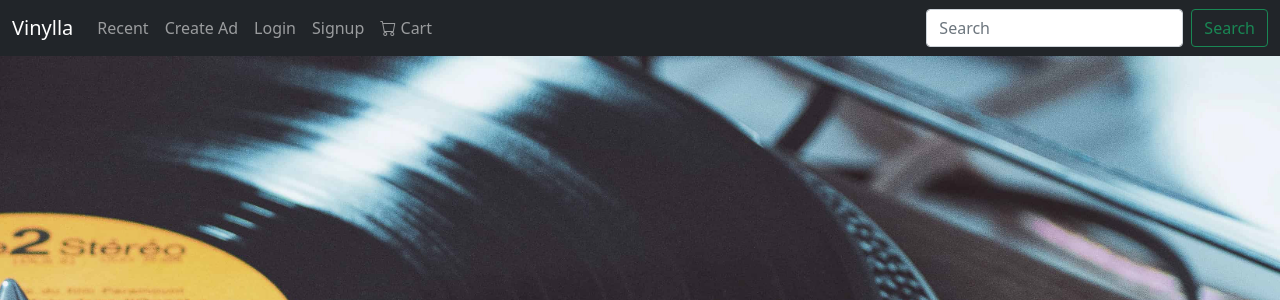
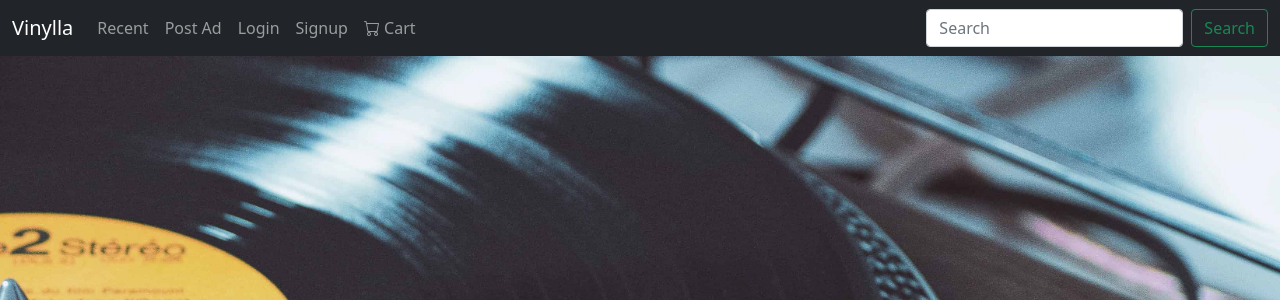
Before and after one commit to kdegois/vinylla, a PHP site: page /index.php in a window 1280 px wide. Shown: the top 300 px of the page. Run offline with PHP 8.4, Linux system fonts and the light colour scheme; some libraries are stand-ins or nearby versions.

Commit message:
Navbar fix

```diff
--- a/basket.php
+++ b/basket.php
@@ -21,6 +21,8 @@ require_once("includes/dbconnect.inc.php");
     </head>
     <body>
 
+        <?php include "nav.php"?>
+
         <!-- CART HERE -->
 
         <!-- Bootstrap JS -->
--- a/nav.php
+++ b/nav.php
@@ -12,7 +12,7 @@
             <a class="nav-link" href="search.php">Recent</a>
           </li>
           <li id="create-ad" class="nav-item">
-            <a class="nav-link" href="create-ad.php">Create Ad</a>
+            <a class="nav-link" href="create-ad.php">Post Ad</a>
           </li>
           <?php
           if (loggedIn()==true){
```
